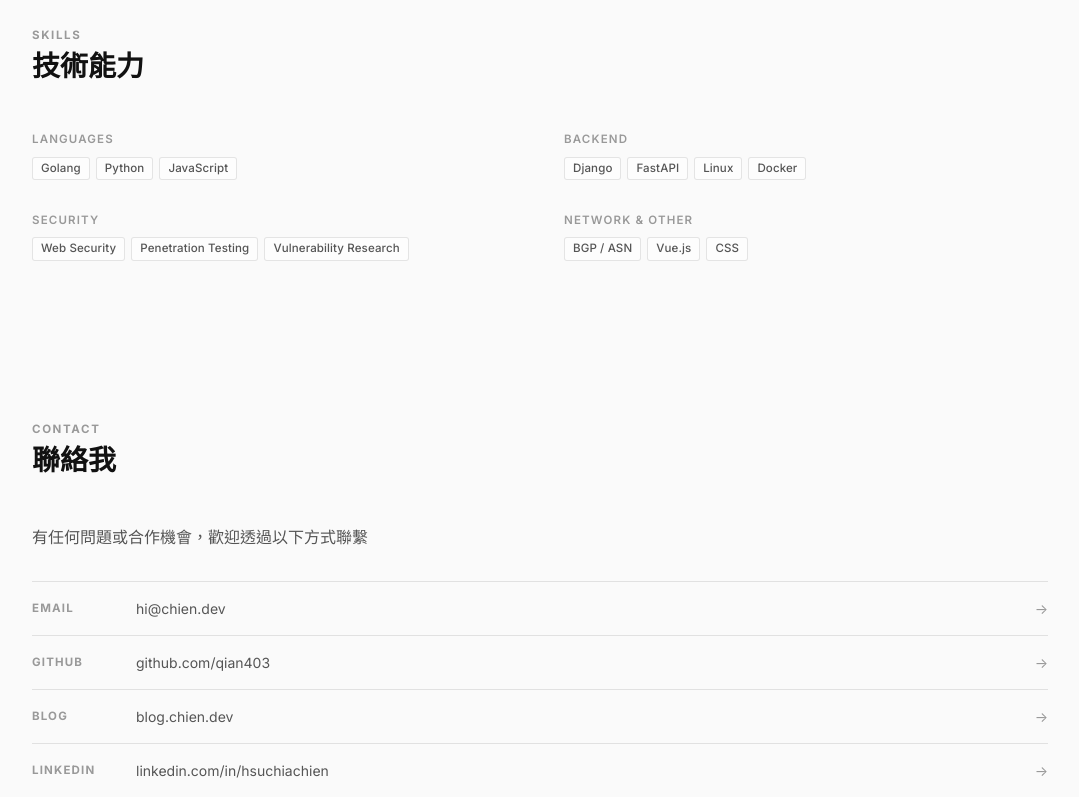
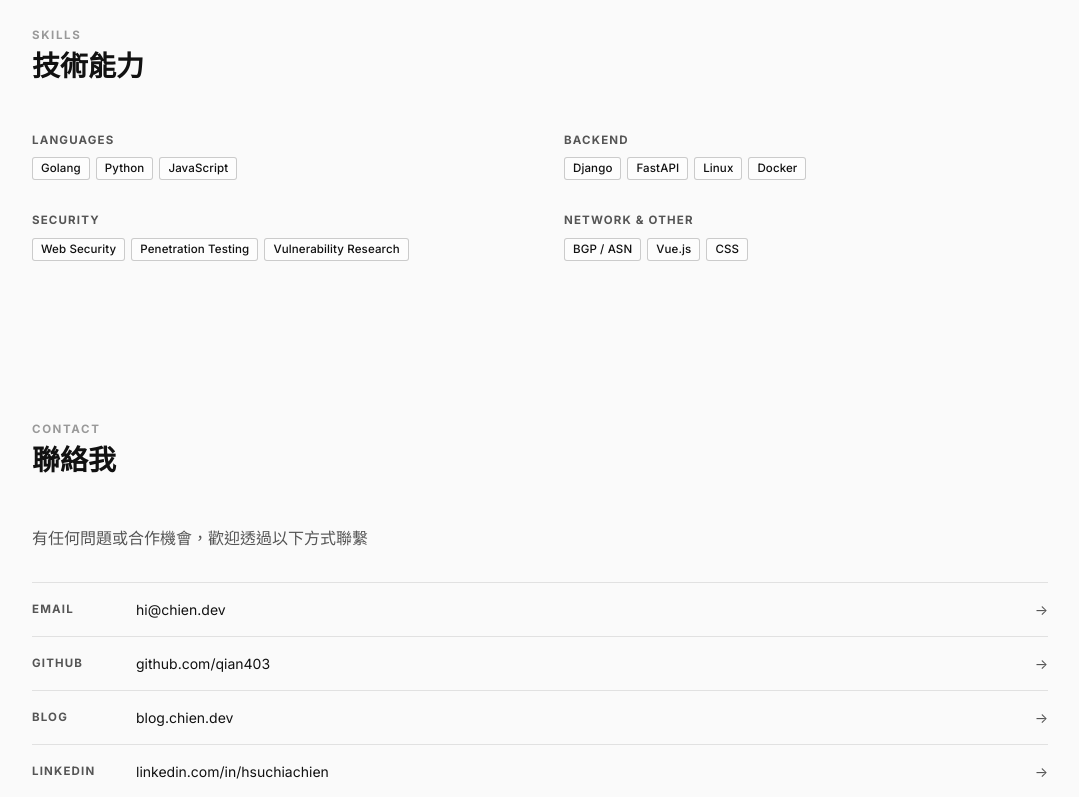
Before and after one commit to qian403/about, a Vue app: page / in a window 1280 px wide. Shown: the part 2000-2797 px from the top of the page, without its empty margins (100-1179 px from the left). Built offline with nearby package versions, Linux system fonts and the light colour scheme.

Commit message:
perf: optimize mobile performance and expose dev server to LAN

```diff
--- a/index.html
+++ b/index.html
@@ -3,7 +3,7 @@
   <head>
     <meta charset="UTF-8" />
     <meta name="viewport" content="width=device-width, initial-scale=1.0" />
-    <title>HSU CHIA CHIEN | Cybersecurity Engineer & Backend Developer</title>
+    <title>HSU CHIA CHIEN </title>
 
     <!-- Favicon -->
     <link rel="icon" href="/favicon.ico" />
@@ -17,7 +17,7 @@
     <meta name="googlebot" content="index, follow">
 
     <!-- Open Graph Meta Tags -->
-    <meta property="og:title" content="HSU CHIA CHIEN | Cybersecurity Engineer & Backend Developer">
+    <meta property="og:title" content="HSU CHIA CHIEN ">
     <meta property="og:description" content="嗨我是柴柴，我是一位台灣的學生，會一點後端開發跟寫醜醜的前端，有玩過一點點社群還有玩 BGP AS 是 215934 還有烤了一點廢證照，現在正在實習中...">
     <meta property="og:type" content="website">
     <meta property="og:url" content="https://chien.dev">
@@ -31,7 +31,7 @@
 
     <!-- Twitter Card Meta Tags -->
     <meta name="twitter:card" content="summary_large_image">
-    <meta name="twitter:title" content="HSU CHIA CHIEN | Backend Developer & Security Enthusiast">
+    <meta name="twitter:title" content="HSU CHIA CHIEN">
     <meta name="twitter:description" content="嗨我是柴柴，我是一位台灣的學生，會一點後端開發跟寫醜醜的前端，有玩過一點點社群還有玩 BGP AS 是 215934 還有烤了一點廢證照，現在正在實習中...">
     <meta name="twitter:image" content="https://chien.dev/og-image.png">
 
--- a/src/assets/main.css
+++ b/src/assets/main.css
@@ -84,6 +84,16 @@
 html {
   scroll-behavior: smooth;
   font-size: 16px;
+  /* prevent elastic overscroll jank on iOS */
+  overscroll-behavior-y: none;
+}
+
+/* touch devices: remove hover transforms to prevent scroll jank */
+@media (hover: none) and (pointer: coarse) {
+  .btn:hover,
+  a:hover {
+    transform: none !important;
+  }
 }
 
 body {
@@ -181,11 +191,11 @@ a:hover { color: var(--color-accent-hover); }
 .tag {
   display: inline-block;
   padding: 2px 8px;
-  border: 1px solid var(--color-border);
+  border: 1px solid var(--color-border-strong);
   border-radius: var(--radius-sm);
   font-size: var(--font-size-xs);
   font-weight: var(--font-weight-medium);
-  color: var(--color-text-secondary);
+  color: var(--color-text);
   background: rgba(255,255,255,0.6);
   letter-spacing: 0.01em;
 }
--- a/src/components/NavBar.vue
+++ b/src/components/NavBar.vue
@@ -122,9 +122,15 @@ defineExpose({ navLinks, currentSection, handleNavClick, scrollToTop, isMenuOpen
 }
 
 .navbar.scrolled {
-  background: rgba(255, 255, 255, 0.9);
+  background: rgba(255, 255, 255, 0.96);
   border-bottom-color: var(--color-border);
-  backdrop-filter: blur(12px);
+}
+
+@media (hover: hover) {
+  .navbar.scrolled {
+    background: rgba(255, 255, 255, 0.88);
+    backdrop-filter: blur(12px);
+  }
 }
 
 .nav-inner {
@@ -222,8 +228,7 @@ defineExpose({ navLinks, currentSection, handleNavClick, scrollToTop, isMenuOpen
     justify-content: center;
     align-items: center;
     gap: var(--spacing-sm);
-    background: rgba(255, 255, 255, 0.97);
-    backdrop-filter: blur(12px);
+    background: #ffffff;
     opacity: 0;
     visibility: hidden;
     transition: opacity var(--transition-normal) var(--ease-out),
--- a/src/views/HomeView.vue
+++ b/src/views/HomeView.vue
@@ -8,16 +8,8 @@
     <header class="hero" role="banner">
       <div class="hero-layout">
         <div class="hero-avatar-col">
-          <img
-            ref="avatarRef"
-            class="hero-avatar"
-            src="/avatar.jpg"
-            alt="HSU CHIA CHIEN"
-            width="400"
-            height="400"
-            :style="{ transform: `rotate(${avatarRotation}deg)` }"
-            @load="updateAvatarExitY"
-          />
+          <img ref="avatarRef" class="hero-avatar" src="/avatar.jpg" alt="HSU CHIA CHIEN" width="400" height="400"
+            :style="{ transform: `rotate(${avatarRotation}deg)` }" @load="updateAvatarExitY" />
         </div>
         <div class="hero-text-col">
           <p class="hero-sub">Hi, I'm</p>
@@ -45,14 +37,9 @@
           <h2 id="experience-title" class="section-title">經歷軌跡</h2>
         </div>
         <div class="exp-tabs" ref="tabsRef">
-          <button
-            v-for="tab in expTabs"
-            :key="tab.value"
-            :ref="el => { if (el) tabBtnRefs[tab.value] = el }"
-            :class="['exp-tab', { active: currentTab === tab.value }]"
-            @click="selectTab(tab.value)"
-            type="button"
-          >{{ tab.label }}</button>
+          <button v-for="tab in expTabs" :key="tab.value" :ref="el => { if (el) tabBtnRefs[tab.value] = el }"
+            :class="['exp-tab', { active: currentTab === tab.value }]" @click="selectTab(tab.value)" type="button">{{
+              tab.label }}</button>
           <div class="tab-indicator" :style="indicatorStyle" aria-hidden="true"></div>
         </div>
         <Transition name="tab-slide" mode="out-in">
@@ -178,7 +165,7 @@ import NavBar from '../components/NavBar.vue'
 
 // ── Static data (plain const — never reassigned, no reactivity needed) ─────
 
-const roles = ['Backend Developer', 'Security Enthusiast', 'Community Leader']
+const roles = ['Backend Developer', 'Security Enthusiast']
 
 const projects = [
   {
@@ -206,37 +193,37 @@ const projects = [
 ]
 
 const skillCategories = [
-  { label: 'Languages',       items: ['Golang', 'Python', 'JavaScript'] },
-  { label: 'Backend',         items: ['Django', 'FastAPI', 'Linux', 'Docker'] },
-  { label: 'Security',        items: ['Web Security', 'Penetration Testing', 'Vulnerability Research'] },
+  { label: 'Languages', items: ['Golang', 'Python', 'JavaScript'] },
+  { label: 'Backend', items: ['Django', 'FastAPI', 'Linux', 'Docker'] },
+  { label: 'Security', items: ['Web Security', 'Penetration Testing', 'Vulnerability Research'] },
   { label: 'Network & Other', items: ['BGP / ASN', 'Vue.js', 'CSS'] }
 ]
 
 const expTabs = [
-  { value: 'work',      label: 'Work' },
+  { value: 'work', label: 'Work' },
   { value: 'education', label: 'Education' },
   { value: 'community', label: 'Community' }
 ]
 
 const experienceData = [
-  { id: 'w1', type: 'work',      title: '實習工程師',    company: '瀚霖智動銷售科技有限公司',         period: '2024年11月 - 現在' },
-  { id: 'w2', type: 'work',      title: '前端工程師',    company: '網化數位有限公司',                 period: '2023年7月 - 2023年9月' },
-  { id: 'e1', type: 'education', title: '資訊工程系',    company: '國立宜蘭大學',                     period: '2024年 - 現在' },
-  { id: 'e2', type: 'education', title: '資訊科',        company: '國立羅東高級工業職業學校',         period: '2021年 - 2024年' },
-  { id: 'c1', type: 'community', title: '總召',          company: 'SITCON 學生計算機年會 2026',        period: '2025年 - 2026年' },
-  { id: 'c2', type: 'community', title: '副召',          company: 'SITCON Camp 2025',                 period: '2025年' },
-  { id: 'c3', type: 'community', title: '行政組副組長',  company: 'SITCON 學生計算機年會 2025',        period: '2024年 - 2025年' },
-  { id: 'c4', type: 'community', title: '場務組志工',    company: 'SITCON 學生計算機年會 2024',        period: '2024年' },
-  { id: 'c5', type: 'community', title: '學員',          company: 'AWS STEM Summer Camp on The Cloud 2023', period: '2023年' },
-  { id: 'c6', type: 'community', title: '學員',          company: '教育部先進資通安全實務人才培育計畫', period: '2023年' },
-  { id: 'c7', type: 'community', title: '學員',          company: 'AIS3 Junior 2022',                  period: '2022年' }
+  { id: 'w1', type: 'work', title: '實習工程師', company: '瀚霖智動銷售科技有限公司', period: '2024年11月 - 現在' },
+  { id: 'w2', type: 'work', title: '前端工程師', company: '網化數位有限公司', period: '2023年7月 - 2023年9月' },
+  { id: 'e1', type: 'education', title: '資訊工程系', company: '國立宜蘭大學', period: '2024年 - 現在' },
+  { id: 'e2', type: 'education', title: '資訊科', company: '國立羅東高級工業職業學校', period: '2021年 - 2024年' },
+  { id: 'c1', type: 'community', title: '總召', company: 'SITCON 學生計算機年會 2026', period: '2025年 - 2026年' },
+  { id: 'c2', type: 'community', title: '副召', company: 'SITCON Camp 2025', period: '2025年' },
+  { id: 'c3', type: 'community', title: '行政組副組長', company: 'SITCON 學生計算機年會 2025', period: '2024年 - 2025年' },
+  { id: 'c4', type: 'community', title: '場務組志工', company: 'SITCON 學生計算機年會 2024', period: '2024年' },
+  { id: 'c5', type: 'community', title: '學員', company: 'AWS STEM Summer Camp on The Cloud 2023', period: '2023年' },
+  { id: 'c6', type: 'community', title: '學員', company: '教育部先進資通安全實務人才培育計畫', period: '2023年' },
+  { id: 'c7', type: 'community', title: '學員', company: 'AIS3 Junior 2022', period: '2022年' }
 ]
 
 const contacts = [
-  { type: 'email',    label: 'Email',    value: 'hi@chien.dev',                  href: 'mailto:hi@chien.dev',                          external: false },
-  { type: 'github',   label: 'GitHub',   value: 'github.com/qian403',            href: 'https://github.com/qian403',                   external: true },
-  { type: 'blog',     label: 'Blog',     value: 'blog.chien.dev',                href: 'https://blog.chien.dev',                       external: true },
-  { type: 'linkedin', label: 'LinkedIn', value: 'linkedin.com/in/hsuchiachien', href: 'https://www.linkedin.com/in/hsuchiachien',      external: true }
+  { type: 'email', label: 'Email', value: 'hi@chien.dev', href: 'mailto:hi@chien.dev', external: false },
+  { type: 'github', label: 'GitHub', value: 'github.com/qian403', href: 'https://github.com/qian403', external: true },
+  { type: 'blog', label: 'Blog', value: 'blog.chien.dev', href: 'https://blog.chien.dev', external: true },
+  { type: 'linkedin', label: 'LinkedIn', value: 'linkedin.com/in/hsuchiachien', href: 'https://www.linkedin.com/in/hsuchiachien', external: true }
 ]
 
 // ── Reactive state ──────────────────────────────────────────────────────────
@@ -426,8 +413,15 @@ onUnmounted(() => {
 }
 
 @media (prefers-reduced-motion: reduce) {
-  .hero-avatar { transform: none !important; will-change: auto; }
-  .hero-role::after { animation: none; opacity: 1; }
+  .hero-avatar {
+    transform: none !important;
+    will-change: auto;
+  }
+
+  .hero-role::after {
+    animation: none;
+    opacity: 1;
+  }
 }
 
 .hero-text-col {
@@ -540,6 +534,7 @@ onUnmounted(() => {
 /* ── Sections ───────────────────────────────── */
 .section {
   padding: var(--spacing-3xl) 0;
+  contain: layout style;
 }
 
 .section-alt {
@@ -671,10 +666,10 @@ onUnmounted(() => {
 
 .skill-group-label {
   font-size: var(--font-size-xs);
-  font-weight: var(--font-weight-semibold);
+  font-weight: var(--font-weight-bold);
   letter-spacing: 0.1em;
   text-transform: uppercase;
-  color: var(--color-text-muted);
+  color: var(--color-text-secondary);
   margin-bottom: var(--spacing-sm);
 }
 
@@ -758,18 +753,18 @@ onUnmounted(() => {
   font-weight: var(--font-weight-bold);
   letter-spacing: 0.1em;
   text-transform: uppercase;
-  color: var(--color-text-muted);
+  color: var(--color-text-secondary);
   min-width: 80px;
 }
 
 .contact-value {
   font-size: var(--font-size-sm);
-  color: var(--color-text-secondary);
+  color: var(--color-text);
   flex: 1;
 }
 
 .contact-arrow {
-  color: var(--color-text-muted);
+  color: var(--color-text-secondary);
   font-size: var(--font-size-sm);
   transition: transform var(--transition-fast);
 }
@@ -989,4 +984,19 @@ onUnmounted(() => {
     display: none;
   }
 }
+
+/* touch devices: neutralize hover-triggered transforms during scroll */
+@media (hover: none) and (pointer: coarse) {
+  .project-row:hover {
+    padding-left: 0;
+  }
+
+  .contact-item:hover {
+    padding-left: 0;
+  }
+
+  .contact-item:hover .contact-arrow {
+    transform: none;
+  }
+}
 </style>
--- a/vite.config.js
+++ b/vite.config.js
@@ -46,6 +46,7 @@ export default defineConfig({
     cssCodeSplit: true
   },
   server: {
+    host: true,
     port: 3000,
     open: true
   }
```
Also changed, not shown: 1 other file (tests, documents, lock files or other folders).
